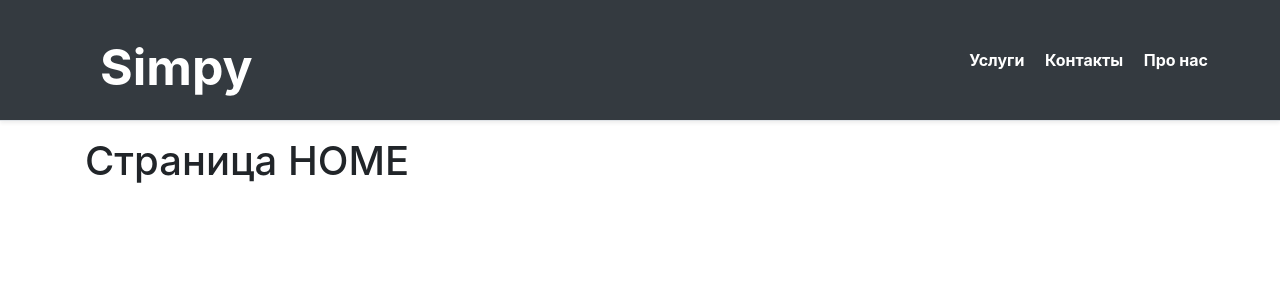
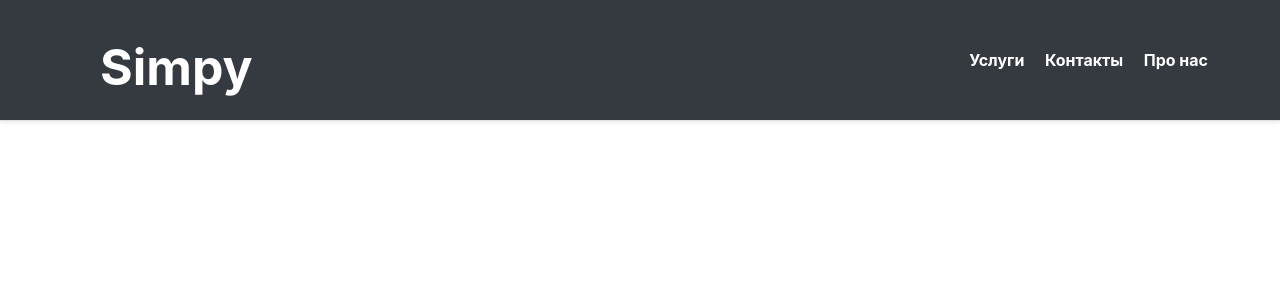
Before and after one commit to valentin1991/homework15, a Django app: template main/templates/main/home.html in a window 1280 px wide. Shown: the top 300 px of the page. Run offline with Django 3.2, Linux system fonts and the light colour scheme; the template is opened without the code that fills it, so the values that code supplies are empty; some libraries are stand-ins or nearby versions.

Commit message:
homework15

```diff
--- a/main/templates/main/home.html
+++ b/main/templates/main/home.html
@@ -1,4 +1,6 @@
 {% extends 'main/main.html' %}
 {% block main_section %}
-  <h1>Страница HOME</h1>
+  <div class="container">
+
+  </div>
 {% endblock main_section %}
--- a/main/templates/main/main.html
+++ b/main/templates/main/main.html
@@ -8,6 +8,8 @@
   <title>Document</title>
   <link rel="stylesheet" href="https://stackpath.bootstrapcdn.com/bootstrap/4.4.1/css/bootstrap.min.css">
   <link rel="stylesheet" href="{% static 'main/main.css'%}">
+  <link rel="stylesheet" href="{% static 'main/home.css'%}">
+
 </head>
 <body>
   <a class=" logo font-weight-bold text-white text-decoration-none" href="#">Simpy</a>
```
Also changed, not shown: main/templates/main/css/home.css (added).
